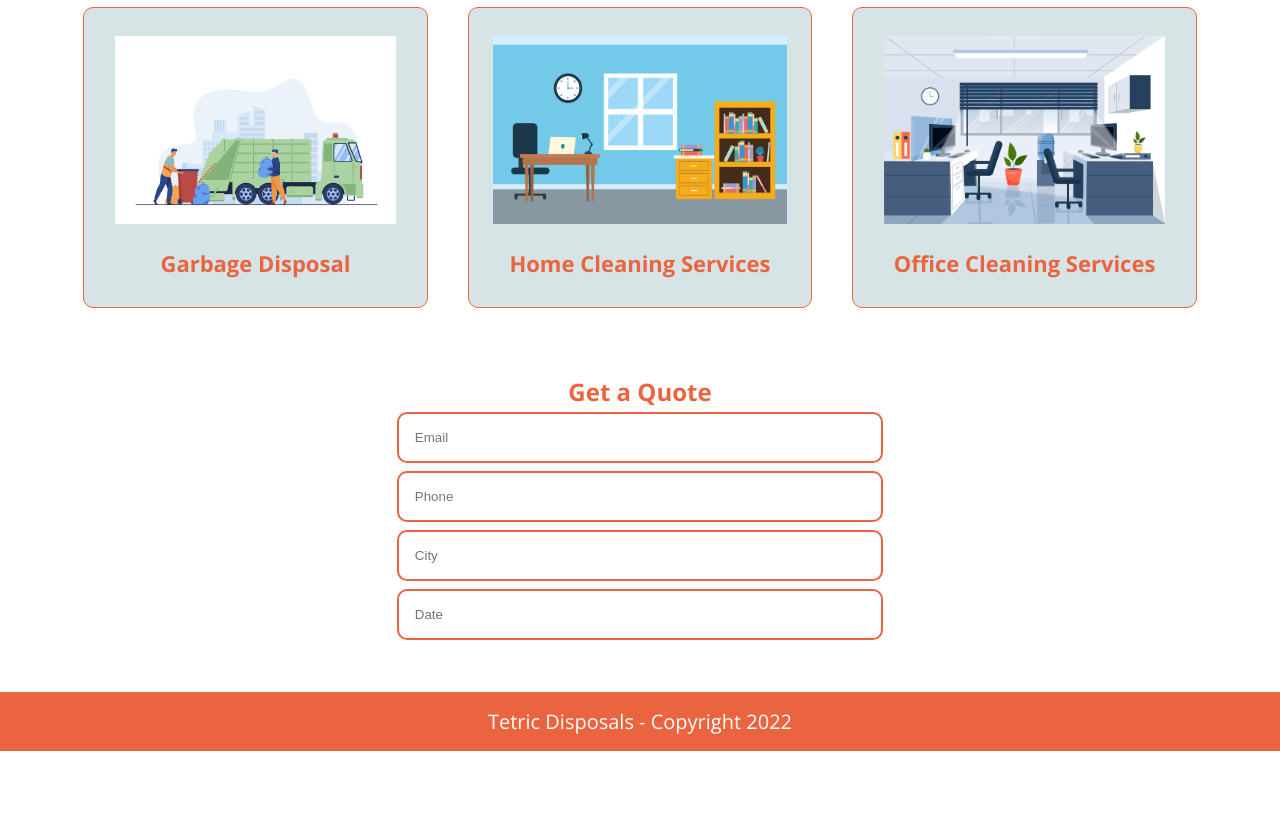
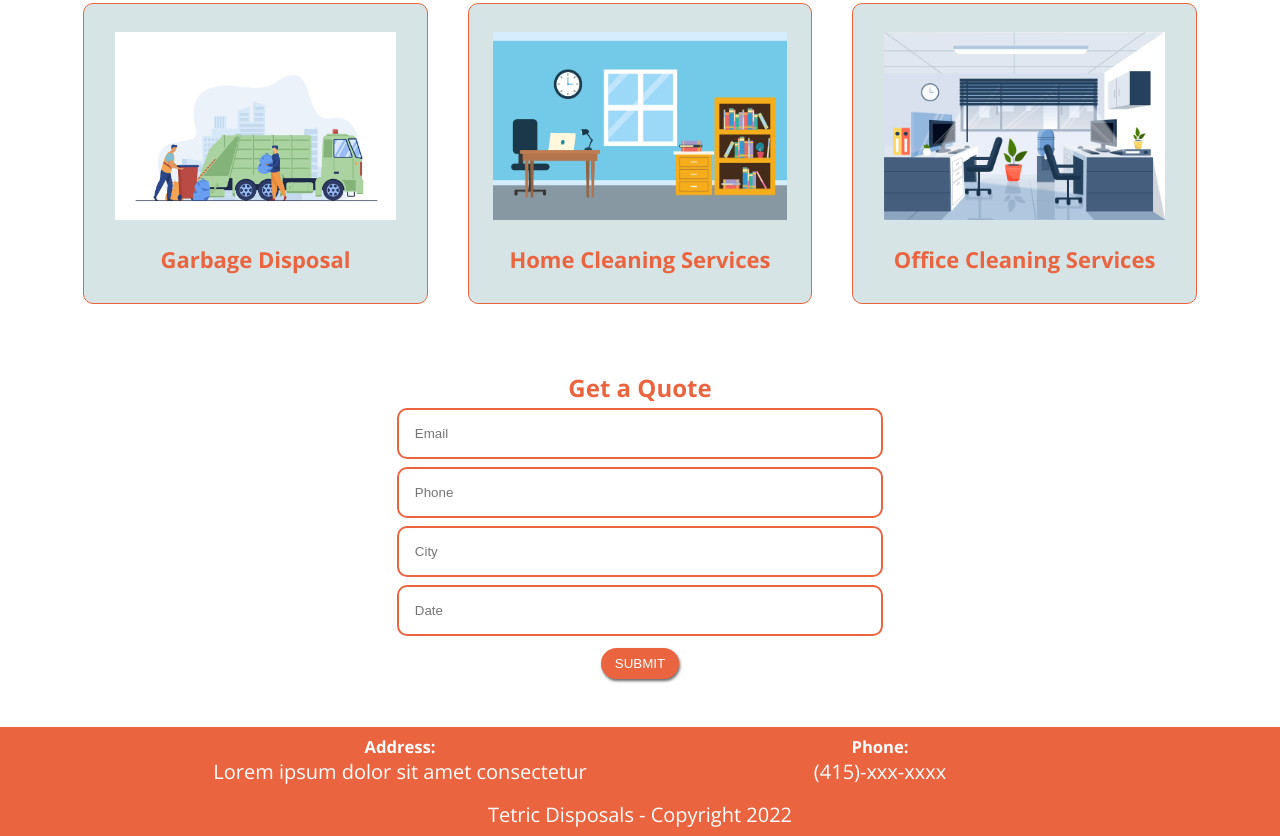
Before and after one commit to kson4/tetric-disposal, a website: page public/index.html in a window 1280 px wide. Shown: the part 1418-2254 px from the top of the page. Before the commit the page ends 2169 px from the top, so only its background shows below. Drawn offline with nearby package versions, Linux system fonts and the light colour scheme.

Commit message:
update footer, more ui

```diff
--- a/public/css/styles.css
+++ b/public/css/styles.css
@@ -27,6 +27,8 @@ body {
   text-transform: uppercase;
   box-shadow: 1px 2px 3px rgba(0, 0, 0, 0.6);
   display: inline-block;
+  cursor: pointer;
+  margin-top: 0.5rem;
 }
 .btn:hover {
   color: #fff;
@@ -40,12 +42,6 @@ input {
   border: 2px solid var(--primary);
   /* color: #f2f2f2; */
 }
-/* h1,
-h2,
-h3,
-h4 {
-  color: var(--primary);
-} */
 h1,
 h3 {
   font-size: 1.2em;
@@ -58,9 +54,11 @@ h4 {
   font-size: 1.1em;
   color: var(--primary);
 }
-
 .leading {
   font-size: 1.1em;
+}
+.center {
+  text-align: center;
 }
 
 /* mobile */
@@ -74,6 +72,9 @@ h4 {
   background-color: var(--primary);
   color: #fff;
   align-items: center;
+  position: -webkit-sticky;
+  position: sticky;
+  top: 0;
 }
 .site-nav ul,
 .site-nav li {
@@ -81,12 +82,20 @@ h4 {
   height: 0;
 }
 
+/* .site-nav li a {
+  display: block;
+  text-decoration: none;
+  color: #fff;
+  float: right;
+} */
+
 .site-nav p {
   grid-row: 1;
   grid-column: 1/4;
 }
 .fa-bars {
   grid-column: 9/9;
+  cursor: pointer;
 }
 
 /* HERO */
@@ -175,6 +184,9 @@ h4 {
   padding: 0 2rem;
   grid-column: 2/8;
 }
+.contact-form > div {
+  text-align: center;
+}
 .contact-form input {
   width: 100%;
   padding: 1rem;
@@ -182,36 +194,29 @@ h4 {
 }
 
 /* FOOTER */
+footer {
+  background-color: var(--primary);
+  margin-top: 3rem;
+  color: white;
+  text-align: center;
+}
+.col1,
+.col2 {
+  grid-row: 1;
+  padding: 0.5rem;
+}
+.col1 {
+  grid-column: 2/5;
+}
+.col2 {
+  grid-column: 5/8;
+}
 .copyright {
+  grid-row: 2;
   grid-column: 1/9;
   text-align: center;
-  background-color: var(--primary);
-  padding: 1rem;
-  color: white;
-  margin-top: 3rem;
+  padding: 0.5rem;
 }
-
-/* .services {
-  display: grid;
-  grid-template-columns: repeat(3, 1fr);
-  gap: 1.2em;
-  padding: 1.2em;
-}
-.services li {
-  display: flex;
-  flex-direction: column;
-  justify-content: center;
-  align-items: center;
-  gap: 1.2em;
-  border: 1px solid var(--primary);
-  border-radius: 10px;
-  background-color: var(--tertiary);
-  padding: 1.2em;
-}
-.services > li > img {
-  height: 75%;
-  max-width: 100%;
-} */
 
 /* small tablet */
 @media screen and (min-width: 620px) {
--- a/public/index.html
+++ b/public/index.html
@@ -20,13 +20,13 @@
   <body>
     <nav class="site-nav grid">
       <p>Tetric Services</p>
+
       <i class="fa-solid fa-bars fa-xl"></i>
       <ul>
         <li><a href="#home">Home</a></li>
         <li><a href="#company">Company</a></li>
         <li><a href="#services">Services</a></li>
-        <li><a href="#contact">Contact</a></li>
-        <li><button class="btn">Request a Quote</button></li>
+        <li><a href="#contact">Receive Quote</a></li>
       </ul>
     </nav>
     <section id="home" class="grid">
@@ -100,12 +100,21 @@
         <input type="text" placeholder="Phone" />
         <input type="text" placeholder="City" />
         <input type="text" placeholder="Date" />
+        <div>
+          <button class="btn" type="submit">Submit</button>
+        </div>
       </form>
     </section>
-    <footer>
-      <div class="grid">
-        <p class="copyright">Tetric Disposals - Copyright 2022</p>
+    <footer class="grid">
+      <div class="col1">
+        <h5>Address:</h5>
+        <p>Lorem ipsum dolor sit amet consectetur</p>
       </div>
+      <div class="col2">
+        <h5>Phone:</h5>
+        <p>(415)-xxx-xxxx</p>
+      </div>
+      <p class="copyright">Tetric Disposals - Copyright 2022</p>
     </footer>
   </body>
 </html>
```
